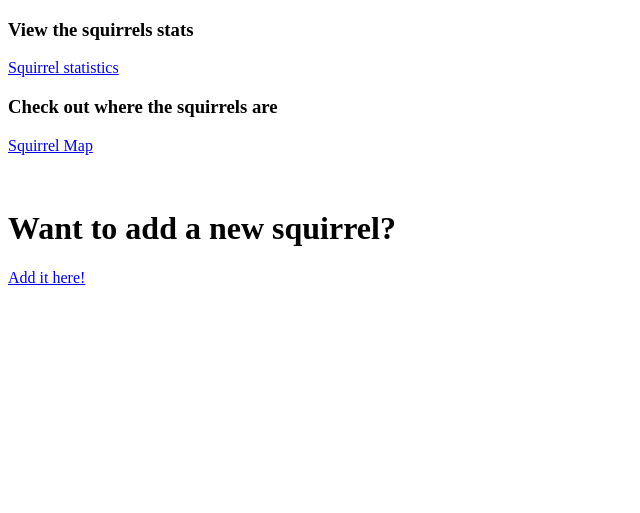
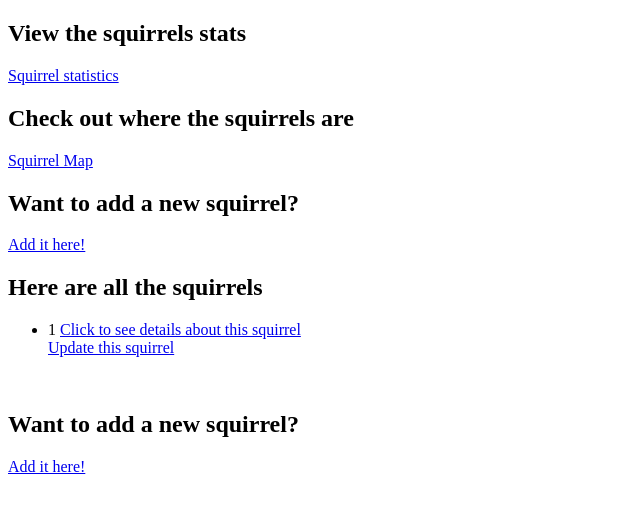
Before and after one commit to kemincao/squirrel_tracker, a Django app: page /sightings/ in a window 1280 px wide. Shown: the top 513 px of the page, without its empty margins (0-640 px from the left). Run offline with Django 3.2, Linux system fonts and the light colour scheme; tables that the repository leaves empty hold one stand-in row (values such as "Sample post").

Commit message:
Fixed the index page

```diff
--- a/sightings/templates/sightings/index.html
+++ b/sightings/templates/sightings/index.html
@@ -5,26 +5,29 @@
     </head>
 
     <body>
-        <h3>View the squirrels stats</h3>
+        <h2>View the squirrels stats</h3>
         <a href='{%url 'sightings:stats'%}'>Squirrel statistics</a>
 
-        <h3>Check out where the squirrels are</h3>
+        <h2>Check out where the squirrels are</h3>
         <a href='/map'>Squirrel Map</a>
 
+        <h2>Want to add a new squirrel?</h1>
+        <a href='/sightings/add/'>Add it here!</a>
+
+	<h2>Here are all the squirrels</h2>
         <ul>
-            {% for squirrel in Squirrels %}
-            <li>
-
+            {% for squirrel in squirrels %}
+	    <li>{{squirrel.Unique_squirrel_id}}
                 <a href='/sightings/{{squirrel.Unique_squirrel_id}}/details'>Click to see details about this squirrel</a>
-            <br>
-                <a href='/sightings/{{squirrel.Unique_Squirrel_ID}}/'>Update this squirrel</a>
-
+		<br>
+                <a href='/sightings/{{squirrel.Unique_squirrel_id}}/'>Update this squirrel</a>
+		<br>
             </li>
             {% endfor %}
         </ul>
 
         <br>
-        <h1>Want to add a new squirrel?</h1>
+        <h2>Want to add a new squirrel?</h1>
         <a href='/sightings/add/'>Add it here!</a>
         <br>
 
--- a/sightings/views.py
+++ b/sightings/views.py
@@ -11,7 +11,7 @@ def index(request):
     return render(request, 'sightings/index.html', context)
 
 def details(request, Unique_squirrel_id):
-    squirrel = Squirrels.objects.get(id=Unique_squirrel_id)
+    squirrel = Squirrels.objects.get(Unique_squirrel_id=Unique_squirrel_id)
     context={
         "squirrel": squirrel,
     }
@@ -24,7 +24,7 @@ def update(request, Unique_squirrel_id):
         form = SquirrelForm(request.POST, instance=Squirrels)
         if form.is_valid():
             form.save()
-            squirrel = Squirrels.objects.get(id=Unique_squirrel_id)
+            squirrel = Squirrels.objects.get(Unique_squirrel_id=Unique_squirrel_id)
             context={
                 "squirrel": squirrel,
             }
@@ -39,7 +39,7 @@ def add(request):
         form = SquirrelForm(request.POST)
         if form.is_valid():
             form.save()
-            squirrel = Squirrels.objects.get(id=Unique_squirrel_id)
+            squirrel = Squirrels.objects.get(Unique_squirrel_id=Unique_squirrel_id)
             context={
                 "squirrel": squirrel,
             }
```
